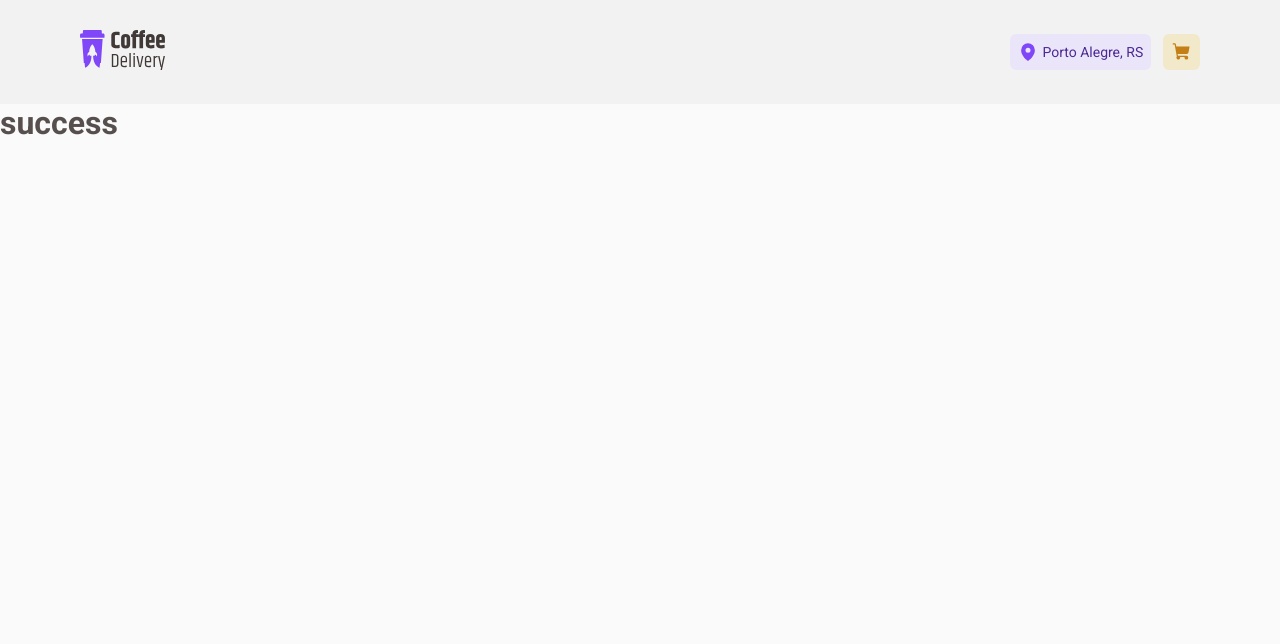
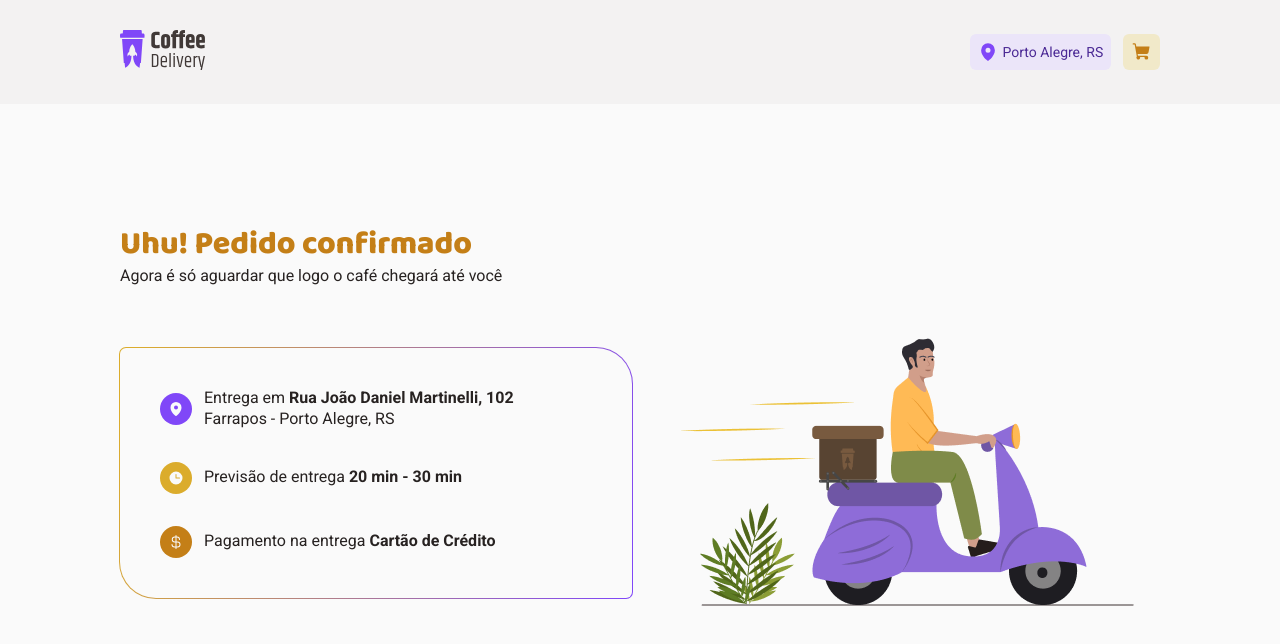
Before and after one commit to MarcoDevelop/Coffee-Delivery, a React (Vite) app: page /success in a window 1280 px wide. Shown: the top 644 px of the page. Built offline with nearby package versions, Linux system fonts and the light colour scheme.

Commit message:
Page Success Done

```diff
--- a/src/layouts/DefaultLayout/styles.ts
+++ b/src/layouts/DefaultLayout/styles.ts
@@ -6,5 +6,6 @@ export const LayoutContainer = styled.div`
     max-width: 70rem;
     margin-right: auto;
     margin-left: auto;
+    padding: 2.5rem;
   }
 `
--- a/src/pages/Success/index.tsx
+++ b/src/pages/Success/index.tsx
@@ -1,7 +1,57 @@
+import { RegularText, TitleText } from '../../styles/themes/global'
+import { OrderDetailsContainer, OrderSuccess } from './styles'
+import Illustration from '../../assets/Illustration.png'
+import { MapPin, Clock, CurrencyDollar } from 'phosphor-react'
+import { IconsType } from '../../components/IconsType'
+import { useTheme } from 'styled-components'
+
 export function Success() {
+  const { colors } = useTheme()
   return (
     <div>
-      <h1>success</h1>
+      <OrderSuccess className="container">
+        <div>
+          <TitleText size="l">Uhu! Pedido confirmado</TitleText>
+          <RegularText>
+            Agora é só aguardar que logo o café chegará até você
+          </RegularText>
+        </div>
+
+        <section>
+          <OrderDetailsContainer>
+            <IconsType
+              icon={<MapPin weight="fill" />}
+              iconBg={colors['brand-purple']}
+              text={
+                <RegularText>
+                  Entrega em <strong>Rua João Daniel Martinelli, 102</strong>
+                  <br />
+                  Farrapos - Porto Alegre, RS
+                </RegularText>
+              }
+            />
+            <IconsType
+              icon={<Clock weight="fill" />}
+              iconBg={colors['brand-yellow']}
+              text={
+                <RegularText>
+                  Previsão de entrega <strong>20 min - 30 min</strong>
+                </RegularText>
+              }
+            />
+            <IconsType
+              icon={<CurrencyDollar weight="fill" />}
+              iconBg={colors['brand-yellow-dark']}
+              text={
+                <RegularText>
+                  Pagamento na entrega <strong>Cartão de Crédito</strong>
+                </RegularText>
+              }
+            />
+          </OrderDetailsContainer>
+          <img src={Illustration} alt="" />
+        </section>
+      </OrderSuccess>
     </div>
   )
 }
--- a/src/pages/Success/styles.ts
+++ b/src/pages/Success/styles.ts
@@ -0,0 +1,40 @@
+import { padding } from 'polished'
+import styled from 'styled-components'
+
+export const OrderSuccess = styled.div`
+  display: flex;
+  flex-direction: column;
+  gap: 2.5rem;
+  margin-top: 5rem;
+
+  h1 {
+    color: ${(props) => props.theme['brand-yellow-dark']};
+  }
+
+  > section {
+    display: flex;
+    align-items: center;
+    justify-content: space-between;
+  }
+`
+
+export const OrderDetailsContainer = styled.div`
+  padding: 2.5rem;
+  border-radius: 6px 36px 6px 36px;
+  background: ${(props) => props.theme['base-background']};
+  min-width: 32rem;
+  display: flex;
+  flex-direction: column;
+  gap: 2rem;
+  position: relative;
+
+  &::before {
+    content: '';
+    position: absolute;
+    inset: -1px;
+    border-radius: 7px 37px 7px 37px;
+    z-index: -1;
+
+    background: linear-gradient(102.89deg, #dbac2c 2.61%, #8047f8 98.76%);
+  }
+`
```
Also changed, not shown: src/assets/Illustration.png (added).
